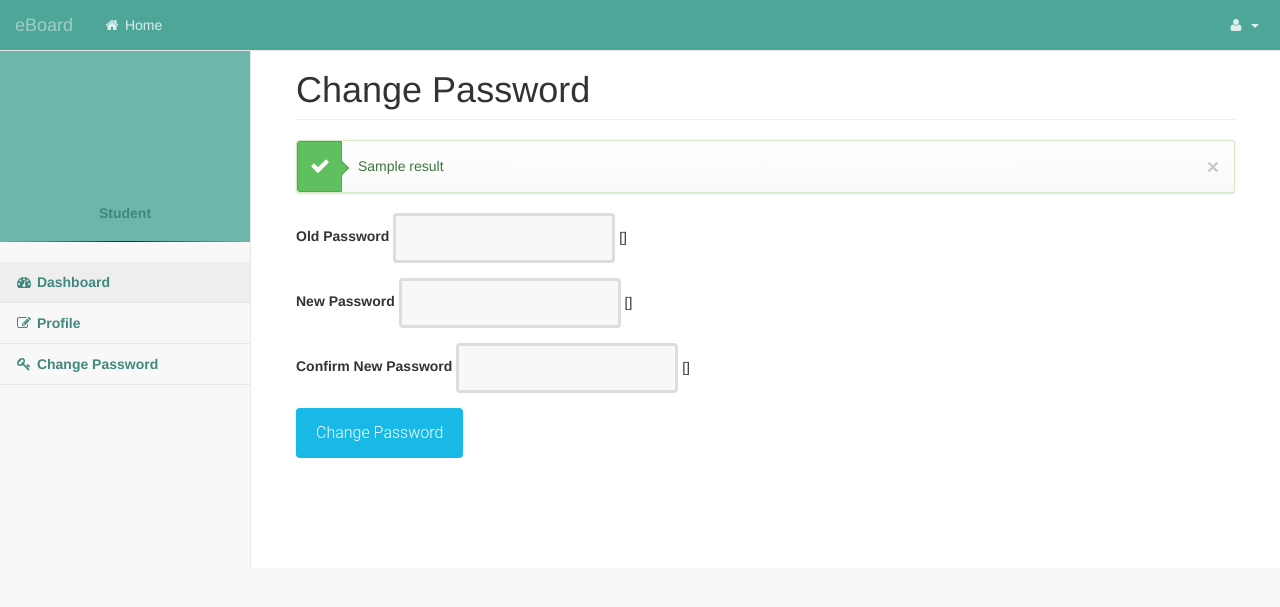
After one commit to tej1996/EventDetails, a Django app: template website/templates/website/changepassword.html in a window 1280 px wide. The commit adds this page. Shown: the top 607 px of the page. Run offline with Django 3.2, Linux system fonts and the light colour scheme; the template is opened without the code that fills it: most values are stand-ins (such as "Sample title", 1, 10 or a date in 2020); form fields are guessed from the names that the template uses; parts of the project's set-up code (start-up, migrations or seed data) failed here and were passed over; some libraries are stand-ins or nearby versions.

Commit message:
Change Password Working

```diff
--- a/website/templates/website/base.html
+++ b/website/templates/website/base.html
@@ -83,7 +83,7 @@
                         <a href="{% url 'profile' %}" ><b><i class="fa fa-edit fa-fw"></i> Profile</b></a>
                     </li>
                     <li>
-                        <a href="{% url 'profile' %}" ><b><i class="fa fa-key fa-fw"></i> Change Password</b></a>
+                        <a href="{% url 'change_password' %}" ><b><i class="fa fa-key fa-fw"></i> Change Password</b></a>
                     </li>
                 </ul>
 
--- /dev/null
+++ b/website/templates/website/changepassword.html
@@ -0,0 +1,76 @@
+{% extends 'website/base.html' %}
+
+{% block title %} Change Password {% endblock %}
+
+{% block extrafiles %}
+    {% load staticfiles %}
+    <link rel="stylesheet" type="text/css" href="{% static 'website/css/form-style.css' %}"/>
+    <link rel="stylesheet" type="text/css" href="{% static 'website/css/form-elements.css' %}"/>
+    <link rel="stylesheet" type="text/css" href="{% static 'website/css/headstyle.css' %}"/>
+    <script>
+    $(function() {
+        if ($('#msg').text()) {
+            $('.message').show();
+        }
+        else
+            $('.message').hide();
+        if ($('#msg-error').text()) {
+            $('.message-error').show();
+        }
+        else
+            $('.message-error').hide();
+    });
+    </script>
+{% endblock %}
+
+{% block dashboard %}
+    <div id="page-wrapper">
+            <div class="container-fluid">
+                <div class="row">
+                    <div class="col-lg-12">
+                        <h1 class="page-header">Change Password</h1>
+                    </div>
+                    <div class="col-lg-12">
+                        <div class="alert alert-success alert-white rounded message" style="display: none;">
+                        <button type="button" data-dismiss="alert" aria-hidden="true" class="close">×</button>
+                        <div class="icon">
+                            <i class="fa fa-check"></i>
+                        </div>
+                        <strong id="msg">{{ result }}</strong>
+                    </div>
+                        <div class="alert alert-danger alert-white rounded message-error" style="display: none;">
+                        <button type="button" data-dismiss="alert" aria-hidden="true" class="close">×</button>
+                        <div class="icon">
+                            <i class="fa fa-times-circle"></i>
+                        </div>
+                        <strong id="msg-error">{{ result_error }}</strong>
+                    </div>
+                        <div>
+                        <form method="post">
+                          {% csrf_token %}
+                            <div class="form-group">
+                                <label>Old Password</label>
+                                {{ form.old_password }}
+                                {{ form.old_password.errors }}
+                            </div>
+                            <div class="form-group">
+                                <label>New Password</label>
+                                {{ form.new_password1 }}
+                                {{ form.new_password1.errors }}
+                            </div>
+                            <div class="form-group">
+                                <label>Confirm New Password</label>
+                                {{ form.new_password2 }}
+                                {{ form.new_password2.errors }}
+                            </div>
+
+                            <button type="submit" class="btn">Change Password</button>
+                        </form>
+                        </div>
+                    </div>
+
+                </div>
+
+            </div>
+    </div>
+{% endblock %}
```
Also changed, not shown: website/urls.py (+9 -2 lines), website/views.py (+26 -3 lines).
